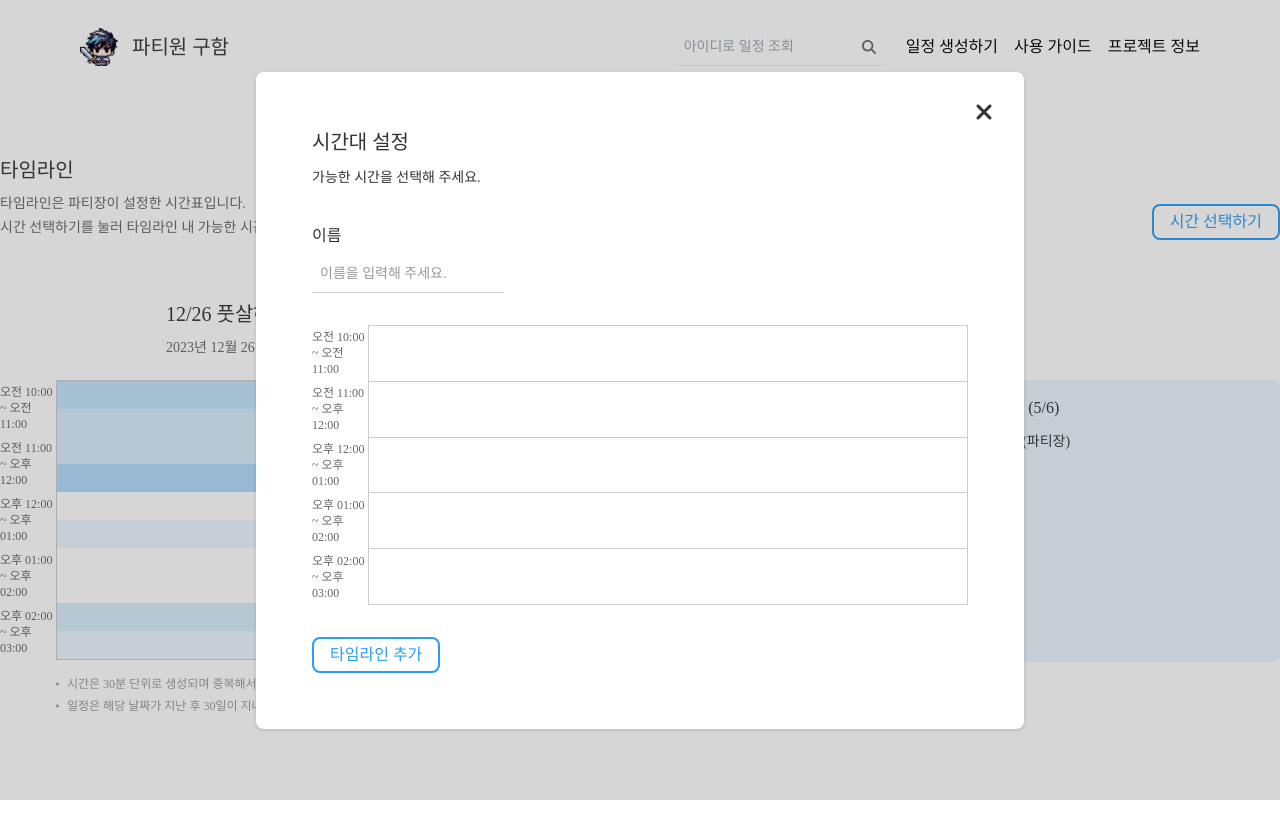
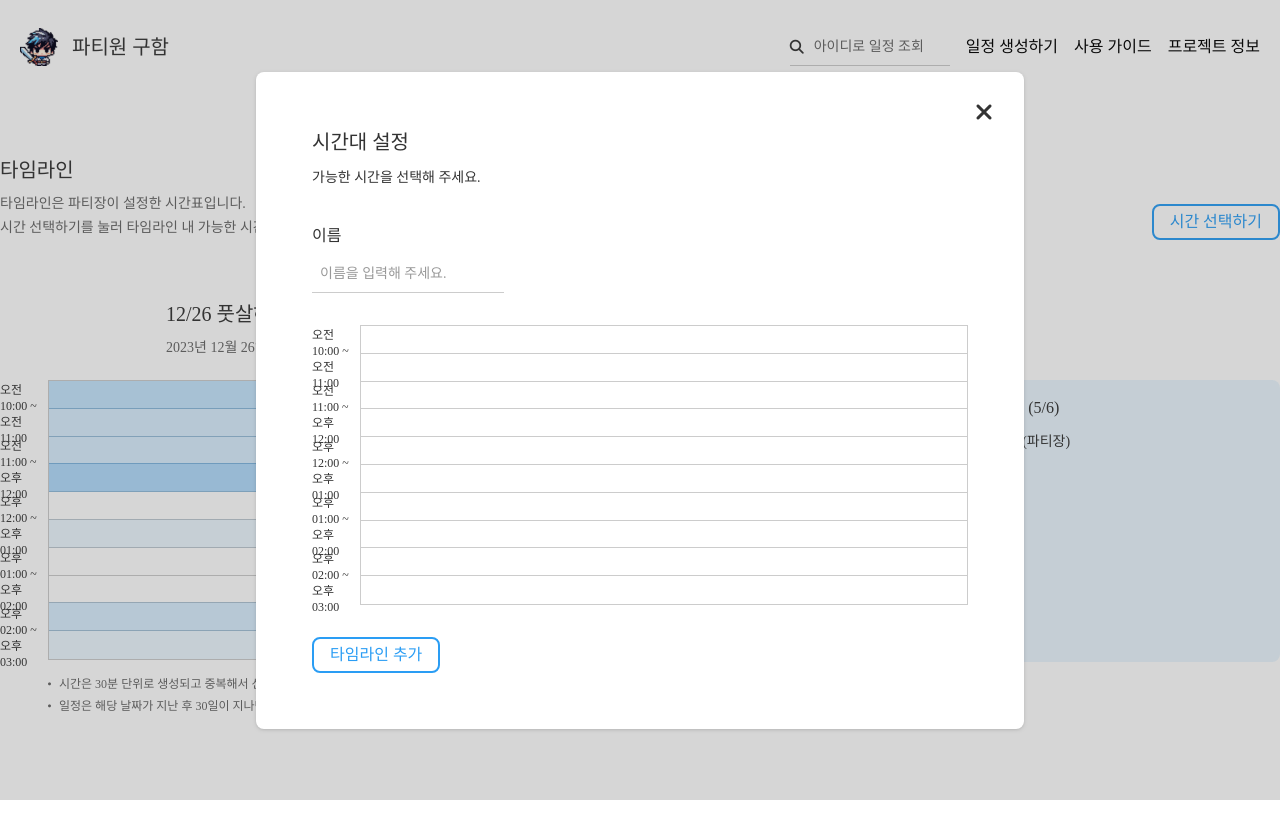
Before and after one commit to taedonn/partywonguham, a Nuxt app: page /time in a window 1280 px wide. Both pictures are taken after a click on the button "시간 선택하기". Shown: the top 838 px of the page. Built offline with nearby package versions, Linux system fonts and the light colour scheme; a web font is replaced by a local one.

Commit message:
Add toast component

```diff
--- a/components/Button.vue
+++ b/components/Button.vue
@@ -1,14 +1,20 @@
 <template>
     <button
         @click="handleClick()"
-        @mousedown="handleMousedown"
-        @mouseup="handleMouseup"
-        @mouseleave="handleMouseup"
-        class="px-4 py-2.5 shrink-0 rounded border-2 duration-100 border-blue-4 text-blue-4 lg:hover:bg-blue-4 lg:hover:text-white"
+        @mousedown="e => handleMousedown(e, color)"
+        @mouseup="e => handleMouseup(e, color)"
+        @mouseleave="e => handleMouseup(e, color)"
+        v-bind:class="`px-4 py-1 shrink-0 rounded border-2 outline-none duration-100
+                        ${
+                            color === 'blue'
+                            ? 'border-blue-4 text-blue-4 lg:hover:bg-blue-4 lg:hover:text-white'
+                            : 'border-gray-666 text-gray-666 lg:hover:bg-gray-666 lg:hover:text-white'
+                        }
+                    `"
     >
         <i
             v-if="icon !== ''"
-            v-bind:class="`mr-2 ${icon}`"
+            v-bind:class="`mr-3 ${icon}`"
         ></i>
         <slot>{{ text }}</slot>
     </button>
@@ -21,6 +27,11 @@
             required: false,
             default: ""
         },
+        color: {
+            type: String,
+            required: false,
+            default: "blue"
+        },
         text: String,
         click: Function,
     });
@@ -28,15 +39,25 @@
     const handleClick = props.click ? props.click : () => { return }
 
     // 마우스 이벤트
-    const handleMousedown = (e: MouseEvent) => {
+    const handleMousedown = (e: MouseEvent, color: string) => {
         const button = e.currentTarget as HTMLButtonElement;
-        button.classList.remove("lg:hover:bg-blue-4");
-        button.classList.add("lg:hover:bg-blue-4-h", "lg:border-blue-4-h");
+        if (color === "blue") {
+            button.classList.remove("lg:hover:bg-blue-4");
+            button.classList.add("lg:hover:bg-blue-4-h", "lg:border-blue-4-h");
+        } else {
+            button.classList.remove("lg:hover:bg-gray-666");
+            button.classList.add("lg:hover:bg-gray-999", "lg:border-gray-999");
+        }
     }
-    const handleMouseup = (e: MouseEvent) => {
+    const handleMouseup = (e: MouseEvent, color: string) => {
         const button = e.currentTarget as HTMLButtonElement;
-        button.classList.remove("lg:hover:bg-blue-4-h", "lg:border-blue-4-h");
-        button.classList.add("lg:hover:bg-blue-4");
+        if (color === "blue") {
+            button.classList.remove("lg:hover:bg-blue-4-h", "lg:border-blue-4-h");
+            button.classList.add("lg:hover:bg-blue-4");
+        } else {
+            button.classList.remove("lg:hover:bg-gray-999", "lg:border-gray-999");
+            button.classList.add("lg:hover:bg-gray-666");
+        }
     }
 </script>
 
--- a/components/Header.vue
+++ b/components/Header.vue
@@ -1,6 +1,6 @@
 <template>
-    <header class="fixed top-0 w-full">
-        <div class="flex justify-between items-center self-center px-20 my-7">
+    <header class="fixed top-0 w-full flex justify-center">
+        <div class="max-w-[100rem] w-full flex justify-between items-center self-center px-5 my-7">
             <div class="flex justify-between items-center gap-3.5">
                 <img src="/img/partiwon_logo.svg" />
                 <h1 class="text-xl text-black-333">
@@ -8,30 +8,22 @@
                 </h1>
             </div>
             <ul class="flex items-center gap-4">
-                <li class="pr-2">
-                    <form>
-                        <div class="flex justify-around items-center border-b px-1.5 py-2">
-                            <label for="id-search"></label>
-                            <input type="text" id="id-search" placeholder="아이디로 일정 조회" class=" text-sm focus:ring-blue-500 focus:border-blue-500 w-full " />
-                            <button>
-                                <svg width="14" height="14" viewBox="0 0 14 14" fill="none" xmlns="http://www.w3.org/2000/svg">
-                                    <g clip-path="url(#clip0_6_391)"><path d="M11.375 5.6875C11.375 6.94258 10.9676 8.10195 10.2812 9.04258L13.743 12.507C14.0848 12.8488 14.0848 13.4039 13.743 13.7457C13.4012 14.0875 12.8461 14.0875 12.5043 13.7457L9.04258 10.2812C8.10195 10.9703 6.94258 11.375 5.6875 11.375C2.5457 11.375 0 8.8293 0 5.6875C0 2.5457 2.5457 0 5.6875 0C8.8293 0 11.375 2.5457 11.375 5.6875ZM5.6875 9.625C6.20458 9.625 6.7166 9.52315 7.19432 9.32528C7.67204 9.1274 8.1061 8.83736 8.47173 8.47173C8.83736 8.1061 9.1274 7.67204 9.32528 7.19432C9.52315 6.7166 9.625 6.20458 9.625 5.6875C9.625 5.17042 9.52315 4.6584 9.32528 4.18068C9.1274 3.70296 8.83736 3.2689 8.47173 2.90327C8.1061 2.53764 7.67204 2.2476 7.19432 2.04972C6.7166 1.85185 6.20458 1.75 5.6875 1.75C5.17042 1.75 4.6584 1.85185 4.18068 2.04972C3.70296 2.2476 3.2689 2.53764 2.90327 2.90327C2.53764 3.2689 2.2476 3.70296 2.04972 4.18068C1.85185 4.6584 1.75 5.17042 1.75 5.6875C1.75 6.20458 1.85185 6.7166 2.04972 7.19432C2.2476 7.67204 2.53764 8.1061 2.90327 8.47173C3.2689 8.83736 3.70296 9.1274 4.18068 9.32528C4.6584 9.52315 5.17042 9.625 5.6875 9.625Z" fill="#666666"/> </g>
-                                    <defs><clipPath id="clip0_6_391"><rect width="14" height="14" fill="white"/></clipPath> </defs>
-                                </svg>
-                            </button>
-                        </div>
-                    </form>
+                <li class="w-40">
+                    <Input
+                        placeHolder="아이디로 일정 조회"
+                        icon="fa-solid fa-magnifying-glass"
+                    />
                 </li>
-                <li class="text-base"><nuxt-link to='/'>일정 생성하기</nuxt-link></li>
-                <li class="text-base"><nuxt-link to='/'>사용 가이드</nuxt-link></li>
-                <li class="text-base"><nuxt-link to='/'>프로젝트 정보</nuxt-link></li>
+                <li class="text-base"><nuxt-link to='/' class="lg:hover:text-blue-4 lg:duration-100">일정 생성하기</nuxt-link></li>
+                <li class="text-base"><nuxt-link to='/' class="lg:hover:text-blue-4 lg:duration-100">사용 가이드</nuxt-link></li>
+                <li class="text-base"><nuxt-link to='/' class="lg:hover:text-blue-4 lg:duration-100">프로젝트 정보</nuxt-link></li>
             </ul>
         </div>
     </header>
 </template>
 
-<script>
-
+<script setup lang="ts">
+    import Input from "~/components/Input.vue";
 </script>
 
 <style>
--- a/components/Input.vue
+++ b/components/Input.vue
@@ -1,9 +1,12 @@
 <template>
-    <input
-        type="text"
-        :placeholder="placeHolder"
-        class="w-full px-3 py-2 text-sm font-light outline-none border-b duration-100 border-gray-ccc lg:hover:border-gray-999 focus:border-blue-4 lg:focus:hover:border-blue-4 text-black-333 placeholder-gray-666"
-    />
+    <div class="w-full relative text-sm font-light text-black-333">
+        <input
+            type="text"
+            :placeholder="placeHolder"
+            v-bind:class="`${icon === '' ? '' : 'pl-6'} w-full py-2 outline-none border-b duration-100 border-gray-ccc lg:hover:border-gray-999 focus:border-blue-4 lg:focus:hover:border-blue-4 placeholder-gray-666`"
+        />
+        <i v-bind:class="`${icon} absolute left-0 top-1/2 -translate-y-1/2`"></i>
+    </div>
 </template>
 
 <script setup lang="ts">
@@ -11,8 +14,13 @@
         placeHolder: {
             type: String,
             required: false,
-            default: "",
+            default: ""
         },
+        icon: {
+            type: String,
+            required: false,
+            default: ""
+        }
     });
 </script>
 
--- a/components/Popup.vue
+++ b/components/Popup.vue
@@ -1,5 +1,5 @@
 <template>
-    <div v-if="show" class="w-full h-full fixed left-0 top-0 flex justify-center items-center text-black-333 bg-black-333/20">
+    <div v-if="show" class="w-full h-full fixed z-20 left-0 top-0 flex justify-center items-center text-black-333 bg-black-333/20">
         <div id="popup" class="animate-fade-in w-[48rem] p-14 relative rounded-lg drop-shadow bg-white">
             <button
                 @click="handleClick()"
--- a/components/Timeline.vue
+++ b/components/Timeline.vue
@@ -2,46 +2,54 @@
     <div class="w-full">
         <div class="w-full h-fit flex">
             <div class="flex flex-col shrink-0">
-                <div v-for="time in timeline" class="w-14 h-14 text-xs font-light flex items-center text-gray-666">{{ time }}</div>
+                <div v-for="time in timeline" class="w-12 h-14 text-xs font-light pt-0.5">{{ time }}</div>
             </div>
             <div class="w-full flex flex-col border border-gray-ccc">
                 <!-- 선택 화면 -->
-                <div v-if="blank" v-for="checked, idx in checkedTime" class="group w-full flex flex-col flex-auto">
-                    <input type="checkbox" v-bind:id="`time-${checked.time}`" class="peer hidden"/>
-                    <label
-                        v-bind:for="`time-${checked.time}`"
-                        class="w-full h-full cursor-[row-resize] duration-100 peer-checked:bg-blue-2 lg:hover:bg-blue-1"
-                    ></label>
-                    <div v-bind:class="`${idx % 2 === 1 ? 'bg-gray-ccc' : 'hidden'} peer-checked:bg-white group-last:hidden w-full h-px cursor-[row-resize]`"></div>
+                <div v-if="blank" v-for="checked in checkedTime" class="group relative w-full flex flex-col flex-auto">
+                    <input
+                        type="checkbox"
+                        v-bind:id="`time-${checked.time}`"
+                        class="peer hidden"
+                    />
+                    <div
+                        v-bind:data-id="`time-${checked.time}`"
+                        class="w-full h-[calc(100%+1px)] group-first:h-full absolute z-10 bottom-0 cursor-[row-resize] duration-100 peer-checked:bg-blue-4/40 lg:hover:bg-blue-4/20"
+                        @mouseover="onMouseOver"
+                        @mousedown="onMouseDown"
+                    ></div>
+                    <div class="group-last:hidden w-full h-px absolute bottom-0 cursor-[row-resize] bg-gray-ccc peer-checked:bg-gray-ccc/60"></div>
                 </div>
                 <!-- 볼 화면 -->
-                <div v-else v-for="checked, idx in checkedTime" class=" group w-full relative flex flex-col flex-auto">
-                    <div v-bind:class="`${checked.checked.length === 0 && idx % 2 === 0 && checkedTime[idx - 1].checked.length === 0 ? 'bg-gray-ccc' : 'hidden'} w-full h-px`"></div>
+                <div v-else v-for="checked in checkedTime" class=" group w-full relative flex flex-col flex-auto">
                     <div
                         v-bind:style="`opacity: ${checked.checked.length / (checkedTime.length + 1)}`"
-                        v-bind:class="`w-full h-full bg-blue-4 duration-100`"
+                        v-bind:class="`w-full h-[calc(100%+1px)] group-first:h-full absolute z-10 bottom-0 bg-blue-4 duration-100`"
                     >
                     </div>
-                    <div v-if="checked.checked.length !== 0" class="w-full h-full absolute group-hover:bg-blue-4 opacity-20 cursor-pointer duration-100"></div>
+                    <div v-if="checked.checked.length !== 0" class="w-full h-[calc(100%+1px)] group-first:h-full absolute z-10 bottom-0 group-hover:bg-blue-4 opacity-20 cursor-pointer duration-100"></div>
                     <div v-if="checked.checked.length !== 0" class="w-max invisible group-hover:visible px-3 py-2 absolute z-10 bottom-1/2 left-[80%] -translate-x-1/2 -translate-y-2 scale-50 group-hover:scale-100 opacity-0 group-hover:opacity-100 text-sm font-light rounded-md origin-bottom drop-shadow duration-100 text-white bg-black-333">
                         <div v-for="person in checked.checked" class="">{{ person }}</div>
                         <div class="w-2.5 h-2.5 rotate-45 absolute left-1/2 bottom-0 -translate-x-1/2 translate-y-1/2 bg-black-333"></div>
                     </div>
+                    <div class="group-last:hidden w-full h-px absolute bottom-0 bg-gray-ccc"></div>
                 </div>
             </div>
         </div>
-        <div v-if="!blank" class="w-full ml-14 mt-4 text-xs font-light text-gray-999">
+        <div v-if="!blank" class="w-full ml-12 mt-4 text-xs font-light text-gray-666">
             <div class="flex items-center gap-2">
-                <i class="text-[0.188rem] fa-solid fa-circle"></i> 시간은 30분 단위로 생성되며 중복해서 선택할 수 있습니다.
+                <i class="text-[0.188rem] fa-solid fa-circle"></i> 시간은 30분 단위로 생성되고 중복해서 선택할 수 있어요.
             </div>
             <div class="mt-1.5 flex items-center gap-2">
-                <i class="text-[0.188rem] fa-solid fa-circle"></i> 일정은 해당 날짜가 지난 후 30일이 지나면 자동으로 폐기됩니다.
+                <i class="text-[0.188rem] fa-solid fa-circle"></i> 일정은 해당 날짜가 지난 후 30일이 지나면 자동으로 폐기돼요.
             </div>
         </div>
     </div>
 </template>
 
 <script setup lang="ts">
+    import { onMounted, onUnmounted } from 'vue';
+
     interface CheckedTime {
         time: number,
         checked: Array<string>
@@ -58,6 +66,38 @@
     });
 
     const checkedTime = props.checked_time ? props.checked_time : [];
+
+    let isChecked = false;
+    let isMouseDown = false;
+
+    const onMouseDown = (e: MouseEvent) => {
+        e.preventDefault();
+        const el = e.target as HTMLDivElement;
+        const id = el.getAttribute("data-id") + "";
+        const input = document.getElementById(id) as HTMLInputElement;
+        input.checked = !input.checked;
+        isChecked = input.checked;
+    }
+
+    const onMouseOver = (e: MouseEvent) => {
+        const el = e.target as HTMLDivElement;
+        const id = el.getAttribute("data-id") + "";
+        const input = document.getElementById(id) as HTMLInputElement;
+        if (isMouseDown) input.checked = isChecked;
+    }
+
+    const onGlobalMouseDown = () => { isMouseDown = true; }
+    const onGlobalMouseUp = () => { isMouseDown = false; }
+
+    onMounted(() => {
+        window.addEventListener("mousedown", onGlobalMouseDown);
+        window.addEventListener("mouseup", onGlobalMouseUp);
+    });
+
+    onUnmounted(() => {
+        window.removeEventListener("mousedown", onGlobalMouseDown);
+        window.removeEventListener("mouseup", onGlobalMouseUp);
+    })
 </script>
 
 <style>
--- /dev/null
+++ b/components/Toast.vue
@@ -0,0 +1,40 @@
+<template>
+    <Teleport to="body">
+        <Transition name="toast">
+            <div v-if="toastStore.toasts.length" class="w-full fixed z-10 bottom-5 flex justify-center">
+                <TransitionGroup name="toast" tag="ul" class="flex flex-col gap-2.5 duration-400">
+                    <li
+                        v-for="toast in toastStore.toasts"
+                        class="px-5 py-2.5 gap-2 relative rounded-full flex items-center text-sm font-light overflow-hidden text-white bg-gray-666 drop-shadow-lg"
+                        :key="toast.text"
+                    >
+                        <i v-bind:class="`${
+                            toast.status === 'success'
+                                ? 'fa-solid fa-circle-check text-blue-3'
+                                : 'fa-solid fa-circle-exclamation text-white'
+                        }`"></i>
+                        <span>{{ toast.text }}</span>
+                    </li>
+                </TransitionGroup>
+            </div>
+        </Transition>
+    </Teleport>
+</template>
+
+<script setup lang="ts">
+    import { useToastStore } from "~/stores/toast";
+    const toastStore = useToastStore();
+</script>
+
+<style scoped>
+    .toast-enter-from,
+    .toast-leave-to {
+        transform: scale(0.75) translateY(100%);
+        opacity: 0;
+    }
+
+    .toast-enter-active,
+    .toast-leave-active {
+        transition: 0.4s ease all;
+    }
+</style>
--- a/pages/p/[id].vue
+++ b/pages/p/[id].vue
@@ -1,24 +1,27 @@
 <script setup lang="ts">
-    // pinia
+    // Pinia
     import { usePopupStore } from '~/stores/popup';
-    const store = usePopupStore();
+    const popupStore = usePopupStore();
+    import { useToastStore } from '~/stores/toast';
+    const toastStore = useToastStore();
 
-    // components
+    // Components
     import Button from '~/components/Button.vue';
     import Input from '~/components/Input.vue';
     import Timeline from '~/components/Timeline.vue';
     import Popup from '~/components/Popup.vue';
+    import Toast from '~/components/Toast.vue';
 
-    // fetch data
+    // Fetch data
     const route = useRoute();
     const { data }: any = await useFetch(`/api/p/${route.params.id}`);
     const { start_time, end_time, date } = data.value;
 
-    // format date
+    // Format date
     const dateProp = new Date(date);
     const dateDesc = `${dateProp.getFullYear()}년 ${dateProp.getMonth() + 1}월 ${dateProp.getDate()}일`;
 
-    // set timeline
+    // Set timeline
     const timeline: string[] = [];
     const startTime = Number(start_time);
     const endTime = Number(end_time);
@@ -32,6 +35,12 @@
                 : `${startTime + i - 12} PM`
         );
     }
+
+    // Copy shareable link
+    const copyLink = () => {
+        window.navigator.clipboard.writeText(location.toString());
+        toastStore.success({ text: "링크가 복사되었어요." });
+    }
 </script>
 
 <template>
@@ -41,18 +50,21 @@
                 <div class="w-full">
                     <h1 class="mb-3 text-xl leading-none font-medium">타임라인</h1>
                     <p class="text-sm leading-6 font-light text-gray-666">
-                        타임라인은 파티장이 설정한 시간표입니다. <br/>
+                        타임라인은 파티장이 설정한 시간표에요. <br/>
                         시간 선택하기를 눌러 타임라인 내 가능한 시간을 선택해 주세요.
                     </p>
                 </div>
-                <Button :click="store.setShow" :icon="'fa-regular fa-paper-plane'">시간 선택하기</Button>
+                <div class="shrink-0 flex gap-2.5 text-base">
+                    <Button :click="copyLink" :icon="'fa-solid fa-share-nodes'" color="gray">링크 복사하기</Button>
+                    <Button :click="popupStore.setShow" :icon="'fa-regular fa-paper-plane'">시간 선택하기</Button>
+                </div>
             </div>
             <div class="mt-16 text-black-333">
-                <div class="pl-14">
-                    <h2 class="mb-3 text-xl leading-none font-medium">{{ data.title }}</h2>
-                    <p class="text-sm leading-6 font-light text-gray-666">{{ dateDesc }}</p>
+                <div class="mb-8">
+                    <h2 class="mb-2 text-xl font-medium">{{ data.title }}</h2>
+                    <p class="text-sm font-light text-gray-666">{{ dateDesc }}</p>
                 </div>
-                <div class="w-full mt-4 flex">
+                <div class="w-full flex">
                     <Timeline
                         :timeline="timeline"
                         :checked_time="data.checked_time"
@@ -72,17 +84,18 @@
             </div>
         </div>
         <Popup
-            :show="store.show"
-            :handleShow="store.setShow"
+            :show="popupStore.show"
+            :handleShow="popupStore.setShow"
             title="시간대 설정"
             subtitle="가능한 시간을 선택해 주세요."
         >
             <div class="text-lg">
-                <div class="w-52 shrink-0 mt-14">
+                <div class="w-full shrink-0 mt-14">
                     <h2>이름</h2>
                     <div class="mt-3">
                         <Input
                             placeHolder="이름을 입력해 주세요."
+                            icon="fa-solid fa-user-pen"
                         />
                     </div>
                 </div>
@@ -92,14 +105,12 @@
                     :timeline="timeline"
                     :checked_time="data.checked_time"
                 />
-                <div class="mt-14">
-                    <Button :click="store.setShow" :icon="'fa-regular fa-paper-plane'">타임라인 추가</Button>
+                <div class="mt-14 text-base flex gap-2.5">
+                    <Button :click="popupStore.setShow" :icon="'fa-regular fa-paper-plane'">추가하기</Button>
+                    <Button :click="popupStore.setShow" :icon="'fa-solid fa-xmark'" color="gray">취소하기</Button>
                 </div>
             </div>
         </Popup>
+        <Toast/>
     </main>
 </template>
-
-<style>
-
-</style>
--- /dev/null
+++ b/stores/toast.ts
@@ -0,0 +1,39 @@
+import { defineStore } from "pinia";
+
+const defaultTimeout = 2000;
+
+interface Toast {
+	text: string;
+	status: string;
+	id: number;
+}
+type ToastPayload = { timeout?: number; text: string };
+
+const createToast = (text: string, status: string): Toast => ({
+	text,
+	status,
+	id: Math.random() * 1000,
+});
+
+export const useToastStore = defineStore("toaster-store", {
+	state: (): { toasts: Toast[] } => ({
+		toasts: [],
+	}),
+	actions: {
+		updateState(payload: ToastPayload, status: string) {
+			const { text, timeout } = payload;
+			const toast = createToast(text, status);
+			this.toasts.push(toast);
+
+			setTimeout(() => {
+				this.toasts = this.toasts.filter((t) => t.id !== toast.id);
+			}, timeout ?? defaultTimeout);
+		},
+		success(payload: ToastPayload) {
+			this.updateState(payload, "success");
+		},
+		error(payload: ToastPayload) {
+			this.updateState(payload, "error");
+		},
+	},
+});
--- a/tailwind.config.ts
+++ b/tailwind.config.ts
@@ -23,7 +23,7 @@ export default {
         "fade-in": {
           "0%": { opacity: "0", transform: "scale(0.5)" },
           "100%": { opacity: "1", transform: "scale(1)" }
-        }
+        },
       }
     },
   },
```
